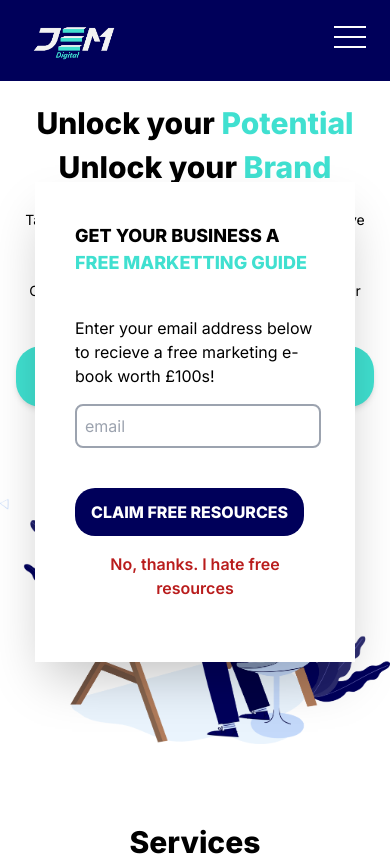
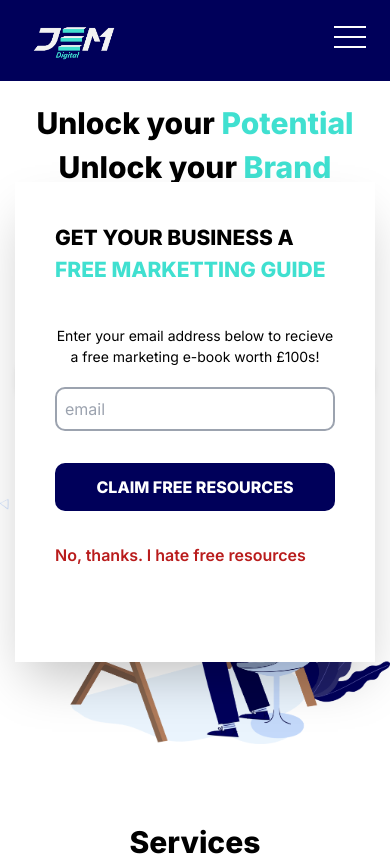
Before and after one commit to emonmazharul/jem-media, a Next.js app: page / in a window 390 px wide. Shown: the top 856 px of the page. Built offline with nearby package versions, Linux system fonts and the light colour scheme.

Commit message:
fixing small errors

```diff
--- a/src/app/component/contactSection.js
+++ b/src/app/component/contactSection.js
@@ -3,7 +3,6 @@ import Image from "next/image"
 import { useState, useEffect, useCallback ,useRef } from "react";
 import { InterestButton } from "./interestButton";
 
-export default InterestButton;
 
 
 export function ContactSection() {
--- a/src/app/component/footer.js
+++ b/src/app/component/footer.js
@@ -41,7 +41,7 @@ export default function Footer() {
         <div className="container md:w-[1200px] md:mx-auto">
             <div className="flex flex-col md:flex-row gap-y-3 gap-x-3 justify-center md:justify-between">
             <div className="order-3 md:order-1 md:w-[30%] md:flex md:justify-center">
-                    <ul className="list-none flex justify-center gap-x-6 md:block md:mx-auto space-y-4">
+                    <ul className="list-none flex flex-wrap justify-center gap-x-6 md:block md:mx-auto space-y-4">
                         <li className="mt-4 md:mt-0">
                             <a className="md:text-[18px] text-[14px] flex gap-x-2 text-white transition-all ease-in duration-100 hover:opacity-85"  href="https://www.facebook.com/profile.php?id=61564244532399" target="blank">
                                 <Image
@@ -68,16 +68,29 @@ export default function Footer() {
                             </a>
                         </li>
 
+                        <li>
+                            <a className="md:text-[18px] text-[14px] flex gap-x-2 text-white transition-all ease-in duration-100 hover:opacity-85" href="https://wa.me/447908906301" target="blank">
+                                <Image
+                                    alt="jem media whatsapp"
+                                    src="/whatsapp-icon.png"
+                                    width="48"
+                                    height="48"
+                                    className="w-8 h-8 md:h-12 md:w-12"
+                                />
+                                 <span className="pt-2 md:pt-3">+447908906301</span>
+                            </a>
+                        </li>
+
                     </ul>
                 </div>
                 <div className="order-2 md:order-2 text-slate-300 text-center md:w-[30%]">
-                    <div className="md:mb-4 space-y-3">
+                    <div className="font-bold md:mb-4 md:space-y-5 space-y-3">
                         <h6 className="hidden md:block text-white text-2xl">Contact us</h6>
                         <div className="text-center px-4 md:px-0">
                             71-75 Shelton Street, Covent Garden, London, United Kingdom, WC2H 9JQ
                         </div>
                         <div className="text-slate-300">
-                            <span>Contact us:</span>
+                            <span>Email:</span>
                             <br/>
                             <Link href="mailto:info@jem-digital.com">info@jem-digital.com</Link>
                         </div>
@@ -87,27 +100,27 @@ export default function Footer() {
                 <div className="order-1 md:order-3 text-center mt-4 md:mt-0 md:text-left md:w-[30%]">
                     <h6 className="text-white md:text-[20px] font-extrabold mb-4 md:mb-4" >JEM Digital Newsletter</h6>
                     <span className="text-white md:text-[16px]">Free Marketing Tips & Tricks for your Business!</span>
-                    <form onSubmit={formHandler} className="mt-6">
+                    <form onSubmit={formHandler} className="mt-6 box-border">
                         <input
                             type="email"
                             name="email"
                             required
-                            placeholder="Your email"
-                            className="rounded-[8px] w-[70%] md:w-[80%] py-3 pl-3 outline-none"
+                            placeholder="Your Email"
+                            className="rounded-[8px] w-[70%] md:w-full py-3 pl-3 outline-none"
 
                         />
                         <br/>
                         <br/>
                         {success && <p className="mb-2 text-white text-[12px] md:text-[18px]  font-semibold">{success}</p>}
                         {error && <p className="mb-2 text-red-600 text-[12px] md:text-[18px]  font-semibold">Request failed! Pleae try again</p>}
-                        <button type="submit" className="bg-colorTwo py-3 text-center w-[70%] text-white rounded-[8px] inline-block md:w-[80%]">{loading ? 'Subscribing' : 'Subscribe' }</button>
+                        <button type="submit" className="bg-colorTwo py-3 text-center w-[70%] text-white rounded-[8px] inline-block md:w-full box-border transition-all duration-100 ease-out hover:bg-white font-semibold text-[20px] uppercase hover:text-black  hover:border-2 hover:border-black">{loading ? 'Subscribing' : 'Subscribe' }</button>
                     </form>
                 </div>
 
             </div>
         </div>
         {/* website copyright  */}
-        <div className="footer_copyright bg-[#FFFFFF]  py-3 mt-6 md:mt-10" >
+        <div style={{backgroundColor:'#C2C8E8'}} className="footer_copyright py-3 mt-6 md:mt-10" >
             <h6 className="text-center">&#169; {new Date().getFullYear()} JEM Digital Ltd</h6>
         </div>
     </footer>
--- a/src/app/component/heroSection.js
+++ b/src/app/component/heroSection.js
@@ -20,7 +20,7 @@ export function HeroSection() {
                         <Link
                             href="https://calendly.com/jem-digital-info/15min?preview_source=et_card&month=2024-09"
                             target="blank"
-                            className="flex flex-col bg-colorTwo py-2 md:py-3 md:max-w-[80%] rounded-[25px] shadow-md transition-all duration-100 ease-out hover:bg-white hover:border-2 hover:border-black"
+                            className="flex box-border flex-col bg-colorTwo py-2 md:py-3 md:max-w-[90%] rounded-[25px] shadow-md transition-all duration-100 ease-out hover:bg-white hover:border-2 hover:border-black"
                         >
                             <span className="text-[18px] md:text-[30px] text-center font-extrabold">Speak To Our Team Today</span>
                             <span className="text-[12px] md:text-[20px] text-center">Schedule a call to discuss your needs</span>
--- a/src/app/component/markettingPopUp.js
+++ b/src/app/component/markettingPopUp.js
@@ -11,15 +11,16 @@ export function PagePopUp() {
 
     useEffect(() => {
         let timer = setTimeout(() => {
+            let popupShowedStatus = localStorage.getItem('hasViewThePop')
             divRef.current.style.display = 'block';
-        }, 4000);
+        }, 2000);
         return () => clearTimeout(timer);
     }, [])
 
     useEffect(() => {
         let timer = setTimeout(() => {
             setSuccess('');
-        }, 2000);
+        }, 12000);
         return () => clearTimeout(timer);
     }, [success]);
 
@@ -53,15 +54,15 @@ export function PagePopUp() {
         }
 
     }
-    return <div ref={divRef} style={{display:'none'}} className="shadow-2xl box-content w-[320px] h-[480px] md:w-[1000px] md:h-[550px] z-10  fixed top-[50%] left-[50%] translate-x-[-50%] translate-y-[-50%] bg-white ">
+    return <div ref={divRef} style={{display:'none'}} className="shadow-2xl box-content w-[360px] h-[480px] md:w-[1000px] md:h-[550px] z-10  fixed top-[50%] left-[50%] translate-x-[-50%] translate-y-[-50%] bg-white ">
       <div className="flex ">
         <div className="w-full md:w-1/2 px-10 py-10">
-          <h2 className="mb-10 text-[18px] md:text-[28px] uppercase font-extrabold">
+          <h2 className="mb-10 text-[21px] md:text-[28px] uppercase  font-extrabold">
             <span className="text-black">get your business a  </span>
             <br/>
             <span className="text-colorTwo">free marketting guide</span>
           </h2>
-          <p className="mb-4 md:mb-10">
+          <p className="mb-5 md:mb-10 text-[14px] text-center md:text-left w-full">
             Enter your email address below to recieve a free marketing e-book worth £100s!
           </p>
 
@@ -70,19 +71,19 @@ export function PagePopUp() {
                   type="email"
                   placeholder="email"
                   name="clientEmail"
-                  className="md:w-[80%] pl-2 py-2 md:py-4 md:text-[18px] rounded-[8px] border-2 border-gray-400 outline-none"
+                  className="w-full mb-4 pl-2 py-2 md:py-4 md:text-[18px] rounded-[10px]  border-2 border-gray-400 outline-none"
                 />
                 <br/>
-                <br/>
+                {/* <br/> */}
                 {error ? <FormErrorMessage error={error}/> : null}
                 {success ? <FormSuccessMessage success={success}/> : null}
 
                 {/* <FormSuccessMessage/> */}
-                <button className= "md:px-8 mt-4 px-4 py-3 md:py-6 md:text-[20px] font-extrabold rounded-[20px] text-white uppercase bg-colorOne transition-all duration-100 ease-in-out hover:bg-colorTwo">
+                <button className= "md:px-8 mt-4 w-full px-4 py-3 md:py-6 md:text-[20px] font-extrabold rounded-[10px] md:rounded-[20px] text-white uppercase bg-colorOne transition-all duration-100 ease-in-out hover:bg-colorTwo">
                    {loading ? 'Sending...' : ' claim free resources'}
                 </button>
             </form>
-            <button onClick={() => divRef.current.style.display = 'none'} className="md:my-3 font-semibold text-red-700 transition-all duration-75 hover:underline">No, thanks. I hate free resources</button>
+            <button onClick={() => divRef.current.style.display = 'none'} className="md:my-3 my-4 font-semibold text-red-700 transition-all duration-75 hover:underline">No, thanks. I hate free resources</button>
         </div>
         <div className="hidden md:block md:w-1/2">
             <Image
```
Also changed, not shown: public/whatsapp-icon.png (added).
